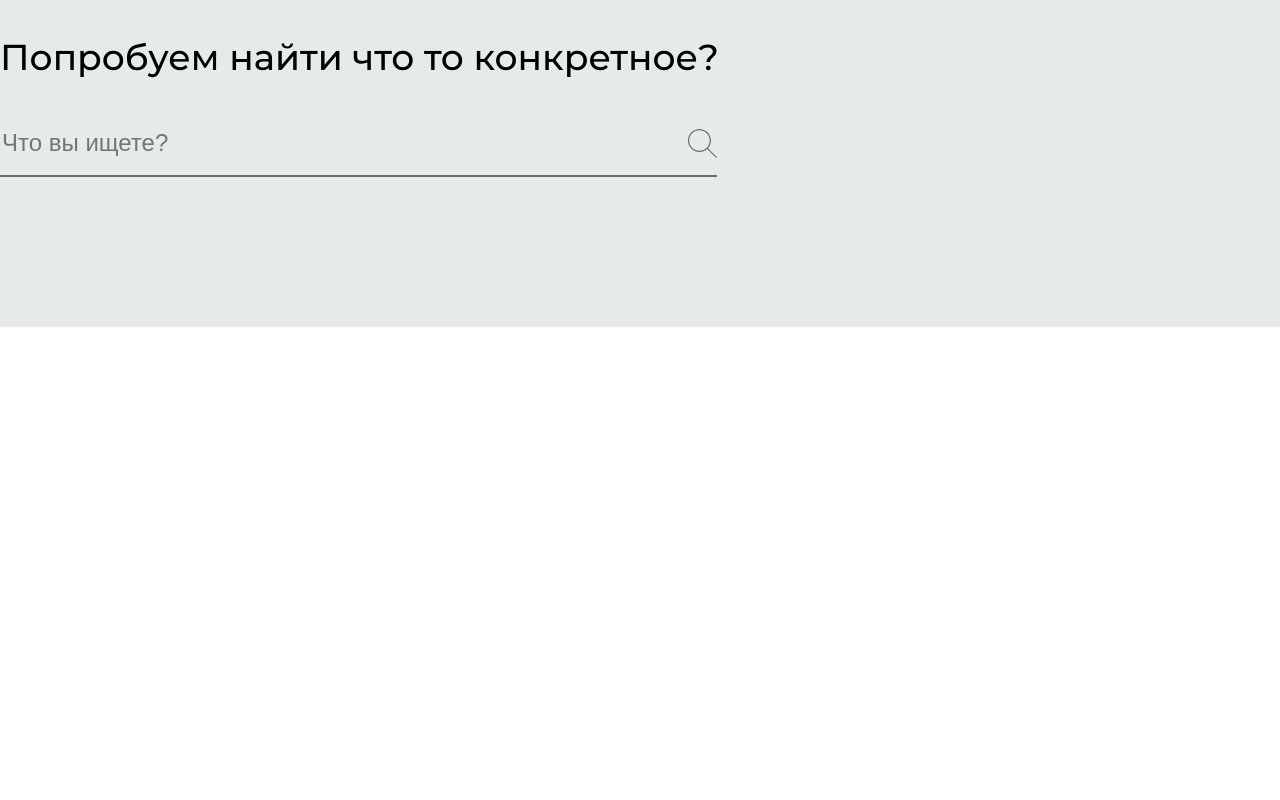
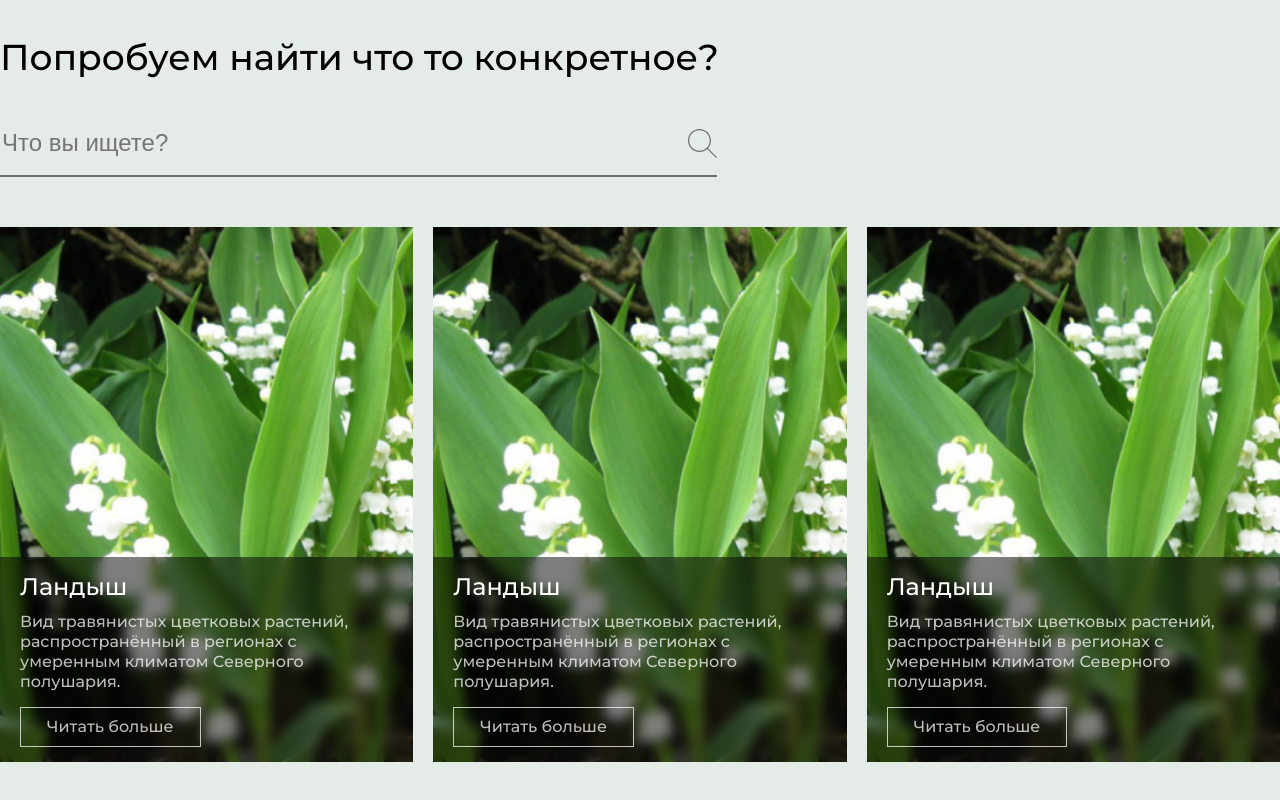
Before and after one commit to Ga11et/floroteka, a Vue app: page / in a window 1280 px wide. Shown: the part 787-1587 px from the top of the page. Before the commit the page ends 1114 px from the top, so only its background shows below. Built offline with nearby package versions, Linux system fonts and the light colour scheme.

Commit message:
added plant component

```diff
--- /dev/null
+++ b/src/components/Plant.vue
@@ -0,0 +1,64 @@
+<template>
+    <div class="plant">
+        <img :src="img" alt="plant" />
+        <div class="content">
+            <h3 class="heading">{{ name }}</h3>
+            <p class="paragraph">{{ description }}</p>
+            <router-link class="link" to="/plant">Читать больше</router-link>
+        </div>
+    </div>
+</template>
+<script lang="ts">
+import Vue from 'vue'
+
+export default Vue.extend({
+  name: 'plant-container',
+  props: {
+    name: String,
+    description: String,
+    img: String,
+    id: String
+  }
+})
+</script>
+<style lang="scss">
+    @import '@/variables';
+    .plant{
+        position: relative;
+        img{
+            display: block;
+            width: 100%;
+        }
+        .content{
+            width: 100%;
+            position: absolute;
+            background: rgba(0, 0, 0, 0.5);
+            backdrop-filter: blur(6px);
+            bottom: 0;
+            color: white;
+            padding: 15px 20px;
+            .heading{
+                @include font(24px, 30px, 500);
+            }
+            .paragraph{
+                @include font(16px, 20px, 400);
+                margin: 10px 0 15px;
+                color: #ffffffbb;
+            }
+            .link{
+                display: inline-block;
+                text-decoration: none;
+                border: 1px solid #ffffffbb;
+                color: #ffffffbb;
+                @include font(16px, 20px, 500);
+                padding: 9px 26px;
+            }
+        }
+        &:hover {
+            .content .link{
+                color: white;
+                border-color: white;
+            }
+        }
+    }
+</style>
--- a/src/components/PlantsFilter.vue
+++ b/src/components/PlantsFilter.vue
@@ -6,21 +6,30 @@
             />
             <SvgIcons />
         </div>
+        <div class="plantsContainer">
+            <Plant name="Ландыш" description="Вид травянистых цветковых растений, распространённый в регионах с умеренным климатом Северного полушария." :img="plantPic" />
+            <Plant name="Ландыш" description="Вид травянистых цветковых растений, распространённый в регионах с умеренным климатом Северного полушария." :img="plantPic" />
+            <Plant name="Ландыш" description="Вид травянистых цветковых растений, распространённый в регионах с умеренным климатом Северного полушария." :img="plantPic" />
+        </div>
     </section>
 </template>
 <script lang="ts">
 import Vue from 'vue'
 import SvgIcons from '@/components/svgIcons.vue'
+import Plant from '../components/Plant.vue'
+import plantPic from '../assets/flower.jpg'
 
 export default Vue.extend({
   name: 'plants-filter',
   data: function () {
     return {
-      filterValue: ''
+      filterValue: '',
+      plantPic
     }
   },
   components: {
-    SvgIcons
+    SvgIcons,
+    Plant
   }
 })
 </script>
@@ -64,6 +73,10 @@ export default Vue.extend({
             right: 0px;
         }
     }
-
+    .plantsContainer{
+        display: grid;
+        grid-template-columns: 1fr 1fr 1fr;
+        grid-gap: 20px;
+    }
 }
 </style>
--- a/src/custom.d.ts
+++ b/src/custom.d.ts
@@ -2,3 +2,7 @@ declare module "*.svg" {
     const content: any;
     export default content;
 }
+declare module "*.jpg" {
+    const content: any;
+    export default content;
+}
```
Also changed, not shown: src/assets/flower.jpg (added).
